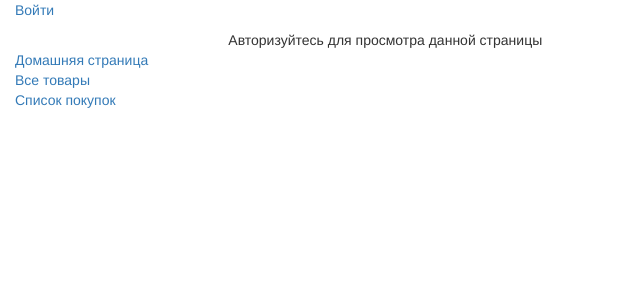
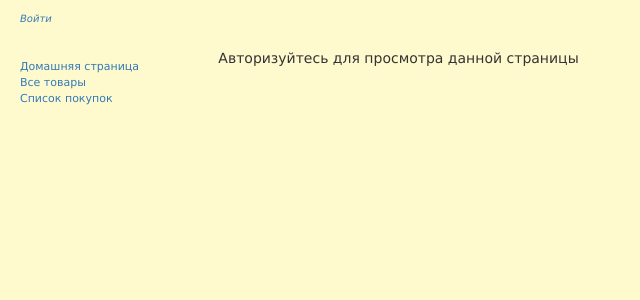
Before and after one commit to kancord/MainShop, a Django app: page /cart/ in a window 1280 px wide. Shown: the top 300 px of the page, without its empty margins (0-640 px from the left). Run offline with Django 3.2, Linux system fonts and the light colour scheme; some libraries are stand-ins or nearby versions.

Commit message:
commit 22.02.2019 16:00 fixed css

```diff
--- a/shop/settings.py
+++ b/shop/settings.py
@@ -138,6 +138,9 @@ REST_FRAMEWORK = {
 # https://docs.djangoproject.com/en/2.1/howto/static-files/
 
 STATIC_URL = '/static/'
+STATICFILES_DIRS = [
+    os.path.join(BASE_DIR, "static"),
+]
 
 LOGIN_REDIRECT_URL = '/'
 EMAIL_BACKEND = 'django.core.mail.backends.console.EmailBackend'
--- a/static/css/styles.css
+++ b/static/css/styles.css
@@ -1,5 +1,17 @@
+body{
+    font-family: Verdana;
+    background: lemonchiffon;
+    font-size: 14px;
+}
 .sidebar-nav {
-    margin-top: 20px;
-    padding: 0;
+    margin-top: 10px;
+    padding: 1px 20px;
     list-style: none;
+    font-size: 11px;
 }
+
+.container-fluid{
+    padding: 12px 20px;
+    font-size: 10px;
+    font-style: italic;
+}
--- a/templates/base.html
+++ b/templates/base.html
@@ -1,4 +1,6 @@
 <!DOCTYPE html>
+
+{% load staticfiles %}
 <html lang="en">
 <head>
 
@@ -10,7 +12,6 @@
   <script src="https://maxcdn.bootstrapcdn.com/bootstrap/3.3.7/js/bootstrap.min.js"></script>
 
   <!-- Добавление дополнительного статического CSS файла -->
-  {% load static %}
   <link rel="stylesheet" href="{% static 'css/styles.css' %}">
 </head>
 
@@ -21,6 +22,7 @@
    {% else %}
      <p><a href="{% url 'login'%}?next={{request.path}}">Войти</a></p>
    {% endif %}
+  </div>
     <div class="row">
       <div class="col-sm-2">
       {% block sidebar %}
```
Also changed, not shown: db.sqlite3.
